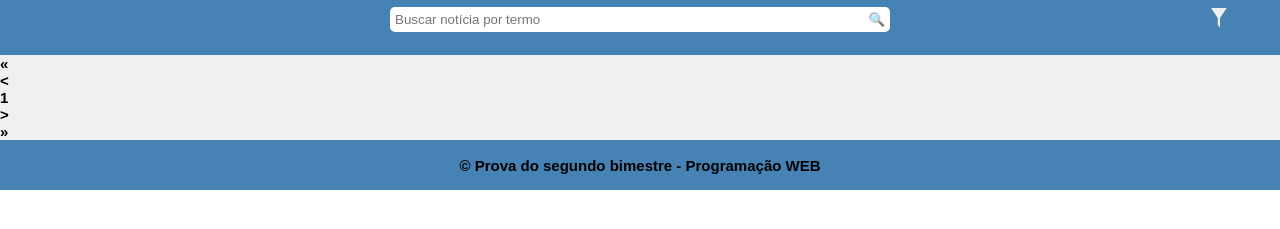
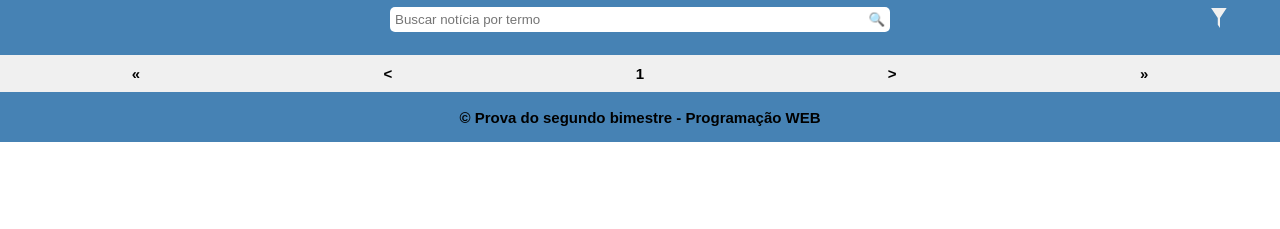
Before and after one commit to rmcampigotto/prova2BiWeb, a plain HTML site: page index.html in a window 1280 px wide. Shown: the part 45-274 px from the top of the page. Drawn offline with Linux system fonts and the light colour scheme; no server answers.

Commit message:
CSSPaginationOrient-0806

```diff
--- a/styles.css
+++ b/styles.css
@@ -169,6 +169,13 @@ footer {
     object-fit: fill;
 }
 
+/*ARRUMA AQUI A DIV PAGINAÇÃO JÃO, DIV QUE FICA OS BOTAO PRA MUDAR DE PÁGINA*/
+.pagination{
+    padding: 10px;
+    display: flex;
+    flex-direction: row;
+    justify-content: space-around;
+}
 
 dialog {
     margin: auto;
```
